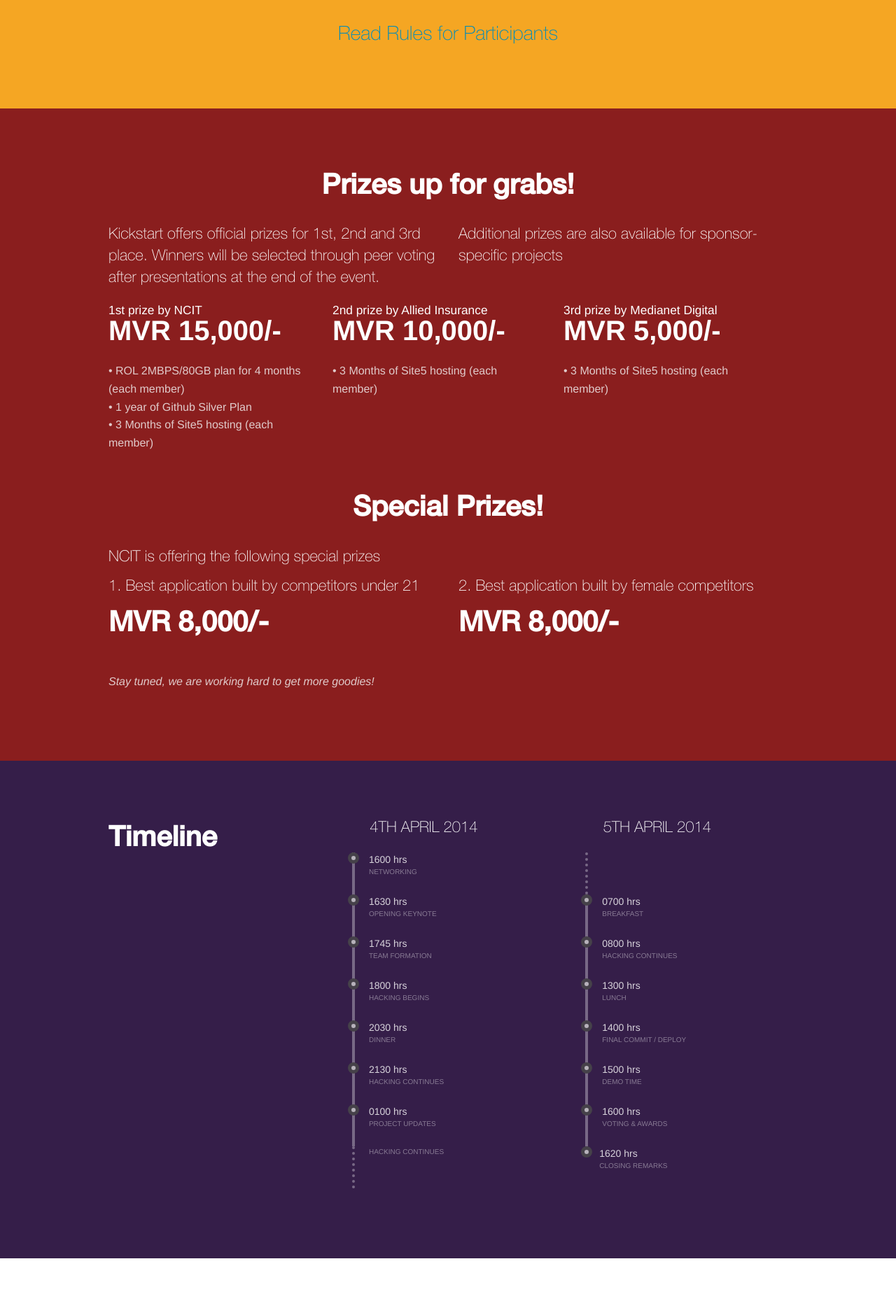
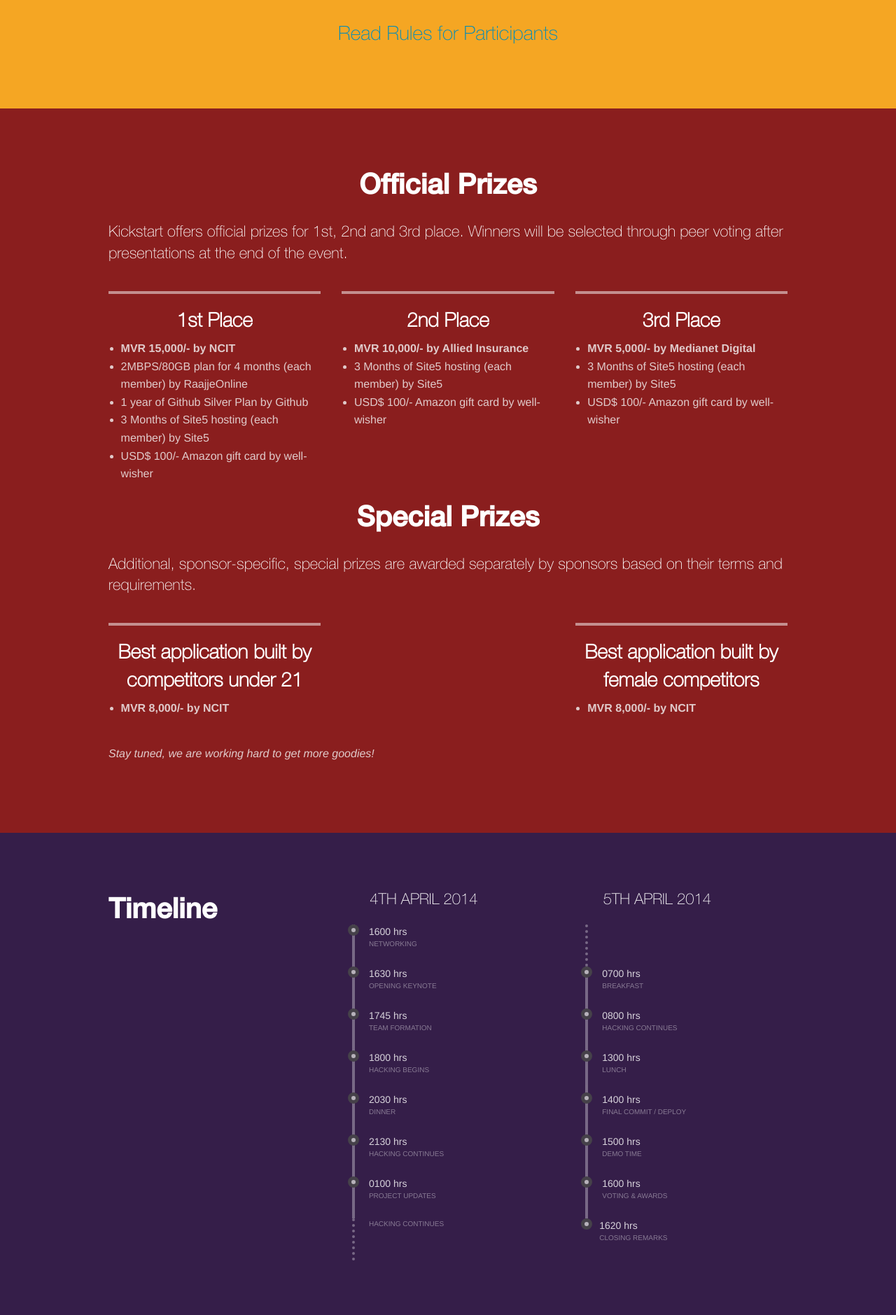
Before and after one commit to kickstartmv/kickstartmv-website, a PHP site: page /kickstart-blog/kh1 in a window 1280 px wide. Shown: the part 2007-3886 px from the top of the page at 70% size. Run offline with PHP 8.4, Linux system fonts and the light colour scheme.

Commit message:
Prizes section rework and update

```diff
--- a/kh1/css/style.css
+++ b/kh1/css/style.css
@@ -329,22 +329,12 @@ opacity: .51;
   -webkit-transition: all .2s;
 }
 
-.price-winners > div {
-  display: inline-block;
-  width: 320px;
-  padding: 0px 0px;
-  font-size:13pt;
-  color: #fff;
-  margin: 15px 0px 30px;
-}
-
-.price-winners > div span {
-  display: block;
-  font-size:30pt;
+.prize-place.box h4 {
   font-weight: bold;
 }
-
-
+.prize-place.box .highlight {
+  font-weight: bold;
+}
 
 #footer {
   padding:20px 0px;
--- a/kh1/index.html
+++ b/kh1/index.html
@@ -144,67 +144,81 @@
 </section>
 
 <section id="prizes" class="slide" style="background:#8A1E1E;">
+
   <div class="row">
     <div class="columns medium-12">
-      <h3 class="text-center">Prizes up for grabs!</h3>
+      <h3 class="text-center">Official Prizes</h3>
+      <h5>Kickstart offers official prizes for 1st, 2nd and 3rd place. Winners will be selected through peer voting after presentations at the end of the event.</h5>
+
+      <div class="row">
+
+        <div class="columns medium-4">
+          <div class="box prize-place">
+            <h4 class="text-center">1st Place</h4>
+            <ul>
+              <li class="highlight">MVR 15,000/- <span>by NCIT</span></li>
+              <li>2MBPS/80GB plan for 4 months (each member) <span>by RaajjeOnline</span></li>
+              <li>1 year of Github Silver Plan <span>by Github</span></li>
+              <li>3 Months of Site5 hosting (each member) <span>by Site5</span></li>
+              <li>USD$ 100/- Amazon gift card <span>by well-wisher</span></li>
+            </ul>
           </div>
         </div>
 
-  <div class="row">
-    <div class="columns medium-6">
-      <h5>Kickstart offers official prizes for 1st, 2nd and 3rd place. Winners will be selected through peer voting after presentations at the end of the event.</h5>
-    </div>
-    <div class="columns medium-6">
-      <h5>Additional prizes are also available for sponsor-specific projects</h5>
+        <div class="columns medium-4">
+          <div class="box prize-place">
+            <h4 class="text-center">2nd Place</h4>
+            <ul>
+              <li class="highlight">MVR 10,000/- <span>by Allied Insurance</span></li>
+              <li>3 Months of Site5 hosting (each member) <span>by Site5</span></li>
+              <li>USD$ 100/- Amazon gift card <span>by well-wisher</span></li>
+            </ul>
           </div>
         </div>
 
-  <div class="row">
-    <div class="columns medium-12 price-winners">
-        <div class="columns medium-4">1st prize by NCIT <span>MVR 15,000/-</span>
-          <p style="margin-right:40px;">
-          <br />
-          • ROL 2MBPS/80GB plan for 4 months (each member)<br />
-          • 1 year of Github Silver Plan<br />
-          • 3 Months of Site5 hosting (each member)<br />
-          </p>
+        <div class="columns medium-4">
+          <div class="box prize-place">
+            <h4 class="text-center">3rd Place</h4>
+            <ul>
+              <li class="highlight">MVR 5,000/- <span>by Medianet Digital</span></li>
+              <li>3 Months of Site5 hosting (each member) <span>by Site5</span></li>
+              <li>USD$ 100/- Amazon gift card <span>by well-wisher</span></li>
+            </ul>
           </div>
-        <div class="columns medium-4">2nd prize by Allied Insurance <span>MVR 10,000/-</span>
+        </div>
 
-          <p style="margin-right:40px;">
-          <br />
-          • 3 Months of Site5 hosting (each member)
-          </p>
       </div>
-        <div class="columns medium-4">3rd prize by Medianet Digital <span>MVR  5,000/-</span>
-          <p style="margin-right:40px;">
-          <br />
-          • 3 Months of Site5 hosting (each member)
-          </p>
-        </div>
+
     </div>
   </div>
 
   <div class="row">
     <div class="columns medium-12">
-      <h3 class="text-center">Special Prizes!</h3>
+      <h3 class="text-center">Special Prizes</h3>
+      <h5>Additional, sponsor-specific, special prizes are awarded separately by sponsors based on their terms and requirements.</h5>
+
+      <div class="row">
+
+        <div class="columns medium-4">
+          <div class="box prize-place">
+            <h4 class="text-center">Best application built by competitors under 21</h4>
+            <ul>
+              <li class="highlight">MVR 8,000/- <span>by NCIT</span></li>
+            </ul>
           </div>
         </div>
 
-  <div class="row">
-    <div class="columns medium-12">
-      <h5>
-        NCIT is offering the following special prizes
-      </h5>
+        <div class="columns medium-4">
+          <div class="box prize-place">
+            <h4 class="text-center">Best application built by female competitors</h4>
+            <ul>
+              <li class="highlight">MVR 8,000/- <span>by NCIT</span></li>
+            </ul>
           </div>
         </div>
 
-  <div class="row">
-    <div class="columns medium-6">
-      <h5>1. Best application built by competitors under 21 <h3>MVR 8,000/-</h3></h5>
       </div>
-    <div class="columns medium-6">
-      <h5>2. Best application built by female competitors <h3>MVR 8,000/-</h3></h5>
+
     </div>
   </div>
 
```
Lines whose indentation alone changed are shown as unchanged.
